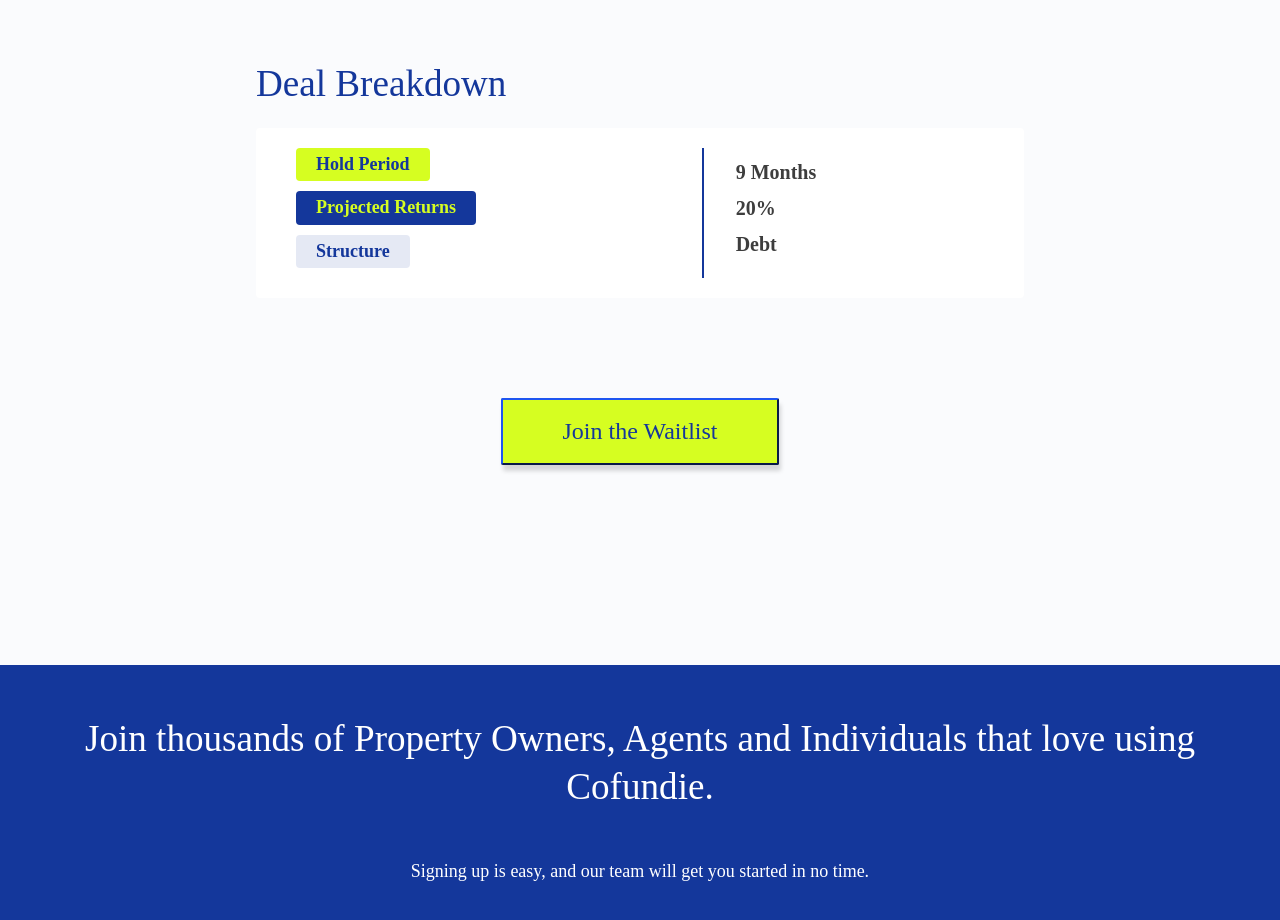
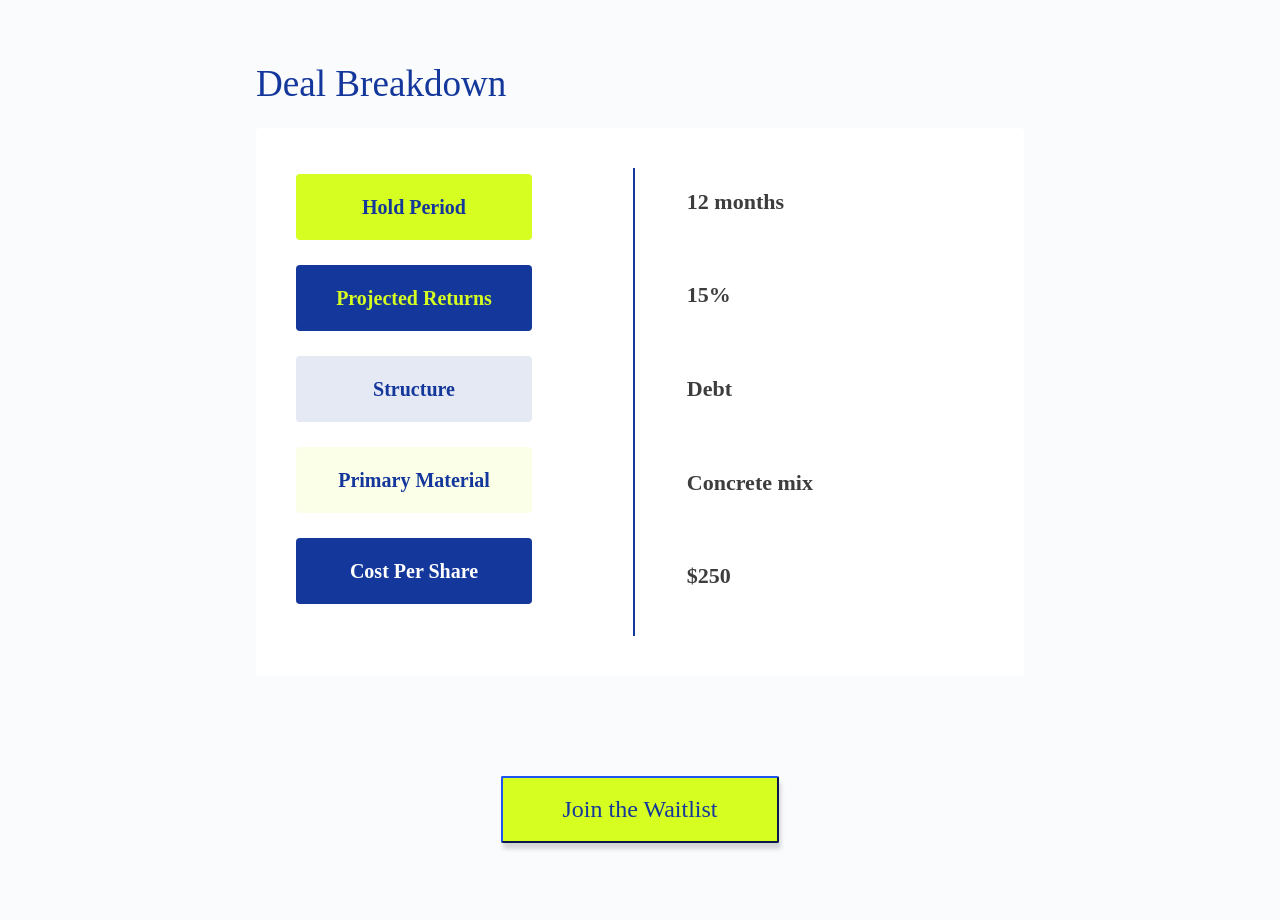
Before and after one commit to kdotamoh/cofundie, a React (Create React App) app: page /details/1 in a window 1280 px wide. Shown: the part 2460-3380 px from the top of the page. Built offline with nearby package versions, Linux system fonts and the light colour scheme.

Commit message:
deal breakdown figures

```diff
--- a/src/app-constants/index.js
+++ b/src/app-constants/index.js
@@ -2,7 +2,8 @@ export const COLORS = {
   BLUE: "#14379b",
   BACKGROUND_LIGHT_BLUE: `rgba(20, 55, 155, .11)`,
   BACKGROUND_MEDIUM_BLUE: `rgba(20, 55, 155, .70)`,
-  LIME: "#d6fe21",
+  LIME: "rgba(214, 254, 33, 1)",
+  LIGHT_LIME: "rgba(214, 254, 33, 0.1)",
   BACKGROUND_LIME: `rgba(215, 254, 33, .10)`
 };
 
--- a/src/components/Listings/DealBreakdown.js
+++ b/src/components/Listings/DealBreakdown.js
@@ -8,14 +8,14 @@ const ListingInfo = styled.div`
   /* ${layout} */
   text-align: left;
   font-weight: 700;
-  padding: 2rem 4rem;
+  padding: 4rem;
   background-color: white;
   border-radius: 4px;
   width: 100%;
 
   display: grid;
   align-items: space-between;
-  grid-template-columns: 59% 2% 39%;
+  grid-template-columns: 49% 2% 49%;
   grid-template-rows: auto;
   grid-template-areas: "detail divider figure";
   align-items: center;
@@ -29,11 +29,13 @@ const ListingInfo = styled.div`
 const ListingLabel = styled.span`
   ${color}
 
-  margin-bottom: 1rem;
-  width: fit-content;
+  margin-bottom: 2.5rem;
+  font-size: 2rem;
+  width: 70%;
+  text-align: center;
   border-radius: 4px;
   display: block;
-  padding: 0.5rem 2rem;
+  padding: 2rem 2rem;
   color: ${props => props.color};
   background-color: ${props => props.bg};
 `;
@@ -47,9 +49,10 @@ const Divider = styled.div`
 const ListingFigure = styled.div`
   ${color}
 
-  margin-bottom: 1rem;
+  margin-bottom: 2.5rem;
   margin-left: 2rem;
-  font-size: 2rem;
+  font-size: 2.2rem;
+  padding: 2rem 2rem;
 
   @media (max-width: 768px) {
     font-size: 1.6rem;
@@ -57,7 +60,7 @@ const ListingFigure = styled.div`
   }
 `;
 
-const DealBreakdown = () => {
+const DealBreakdown = ({ data }) => {
   return (
     <ListingInfo>
       <div>
@@ -70,14 +73,22 @@ const DealBreakdown = () => {
         <ListingLabel color={COLORS.BLUE} bg={COLORS.BACKGROUND_LIGHT_BLUE}>
           Structure
         </ListingLabel>
+        <ListingLabel color={COLORS.BLUE} bg={COLORS.LIGHT_LIME}>
+          Primary Material
+        </ListingLabel>
+        <ListingLabel color="white" bg={COLORS.BLUE}>
+          Cost Per Share
+        </ListingLabel>
       </div>
       <Divider />
       <div>
-        <ListingFigure>9 Months</ListingFigure>
+        <ListingFigure>{data.details.holdPeriod}</ListingFigure>
+        <ListingFigure>{data.details.projectedReturn}</ListingFigure>
 
-        <ListingFigure>20%</ListingFigure>
+        <ListingFigure>{data.details.structure}</ListingFigure>
 
-        <ListingFigure>Debt</ListingFigure>
+        <ListingFigure>{data.details.primaryMaterial}</ListingFigure>
+        <ListingFigure>{data.details.sharePrice}</ListingFigure>
       </div>
     </ListingInfo>
   );
--- a/src/pages/DetailsPage/index.js
+++ b/src/pages/DetailsPage/index.js
@@ -185,7 +185,7 @@ const DetailsPage = ({ listings, match }) => {
             <DetailsContainer width={{ sm: "85vw", lg: "60vw" }}>
               <DetailsSection my="5rem">
                 <h3 style={{ marginBottom: "2rem" }}>Deal Breakdown</h3>
-                <DealBreakdown />
+                <DealBreakdown data={data} />
               </DetailsSection>
             </DetailsContainer>
             <Section>
```
